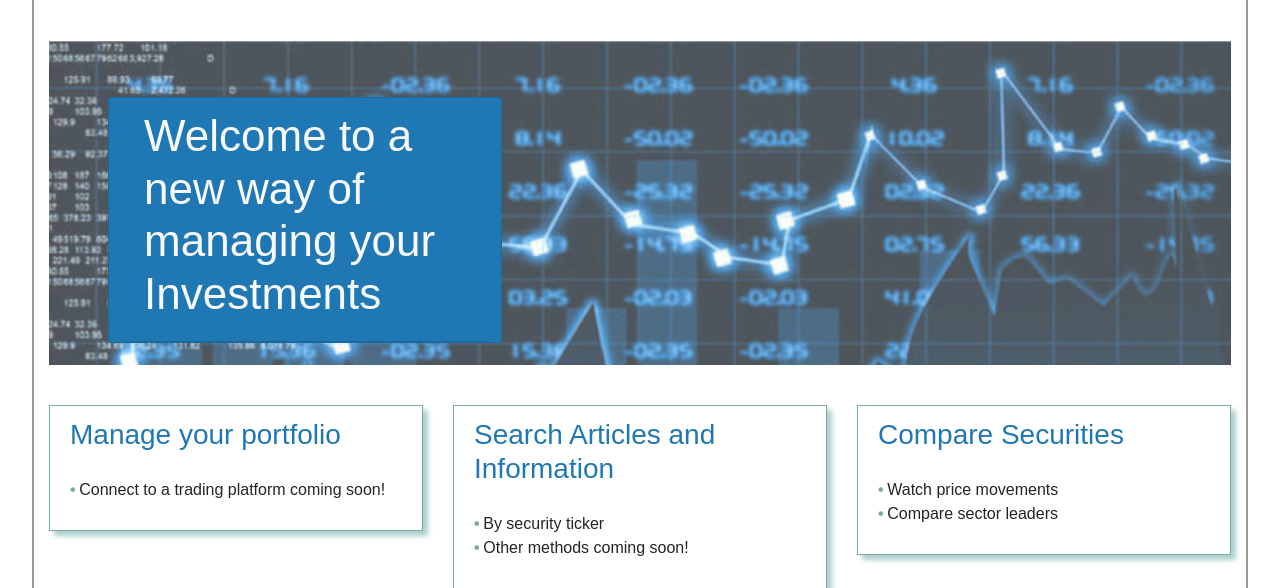
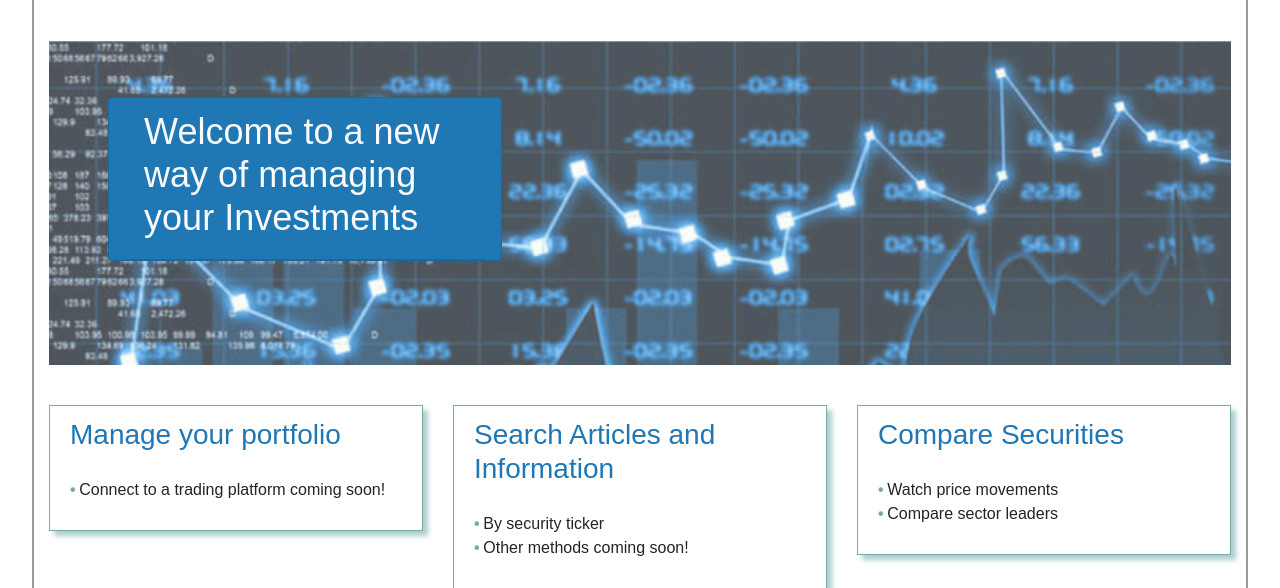
Before and after one commit to billies9/Web-Project, a Flask app: page / in a window 1280 px wide. Shown: the part 75-663 px from the top of the page. Run offline with Flask 2, Linux system fonts and the light colour scheme; parts of the project's set-up code (start-up, migrations or seed data) failed here and were passed over; some libraries are stand-ins or nearby versions.

Commit message:
Update styles / templates
Added card resizing for base.html and adjusted styling accordingly

```diff
--- a/static/styles/base_style.css
+++ b/static/styles/base_style.css
@@ -37,15 +37,13 @@ html {
   top: 17.5%;
   left: 5%;
   background-color: #1f77b4;
-  width: 37.5%;
-  min-width: 350px;
-  /* min-width: 30vw; */
 }
 #img-container .statement .card-header {
   background-color: #1f77b4!important;
 }
 #img-container .statement .card-header .statement-title {
-    color: #f8f9fa;
+  font-size: 2.25rem!important;
+  color: #f8f9fa;
 }
 .card-title {
   color: #1f77b4;
@@ -106,10 +104,13 @@ h1 {
   border-radius: 0;
   background-color: #f8f9fa;
 }
-.block-all-corners {
-  border-radius: 0;
-}
 .footer {
   text-align: right;
   padding-right: 30px;
 }
+
+/* @media only screen and (max-width: 800px) {
+  #img-container .statement {
+    width: 40%;
+  }
+} */
--- a/templates/base.html
+++ b/templates/base.html
@@ -6,7 +6,7 @@
     <meta http-equiv="X-UA-Compatible" content="ie=edge">
 
     <link rel="stylesheet" href="https://stackpath.bootstrapcdn.com/bootstrap/4.3.1/css/bootstrap.min.css" integrity="sha384-ggOyR0iXCbMQv3Xipma34MD+dH/1fQ784/j6cY/iJTQUOhcWr7x9JvoRxT2MZw1T" crossorigin="anonymous">
-    <link rel='stylesheet' href="{{ url_for('static', filename='styles/base_style.css') }}"/>
+    <link rel='stylesheet' type='text/css' href="{{ url_for('static', filename='styles/base_style.css') }}"/>
 
     <!-- Securities come after base_style sheet to override CSS Settings -->
     {% block index_head %}{% endblock %}
--- a/templates/index.html
+++ b/templates/index.html
@@ -13,7 +13,7 @@
 {% block content %} <!--Matching block statement names (content) knows to combine here-->
 
   <div id='img-container' class='row'>
-      <div class='card col-4 statement'>
+      <div class='card col-lg-4 col-md-6 col-sm-8 col-10 statement'>
         <div class='card-header'>
           <h1 class='statement-title'>
             Welcome to a new way of managing your Investments
```
